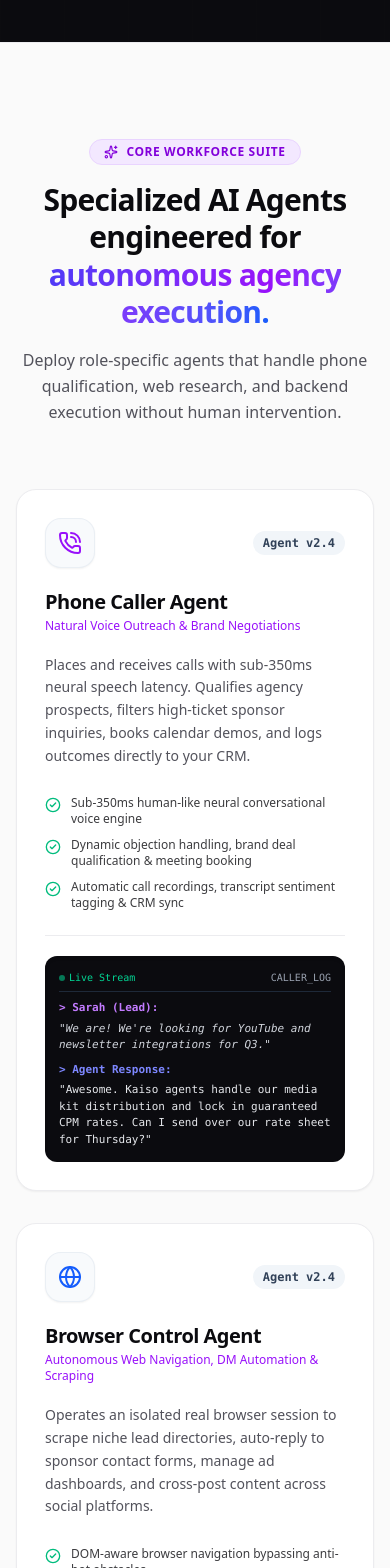
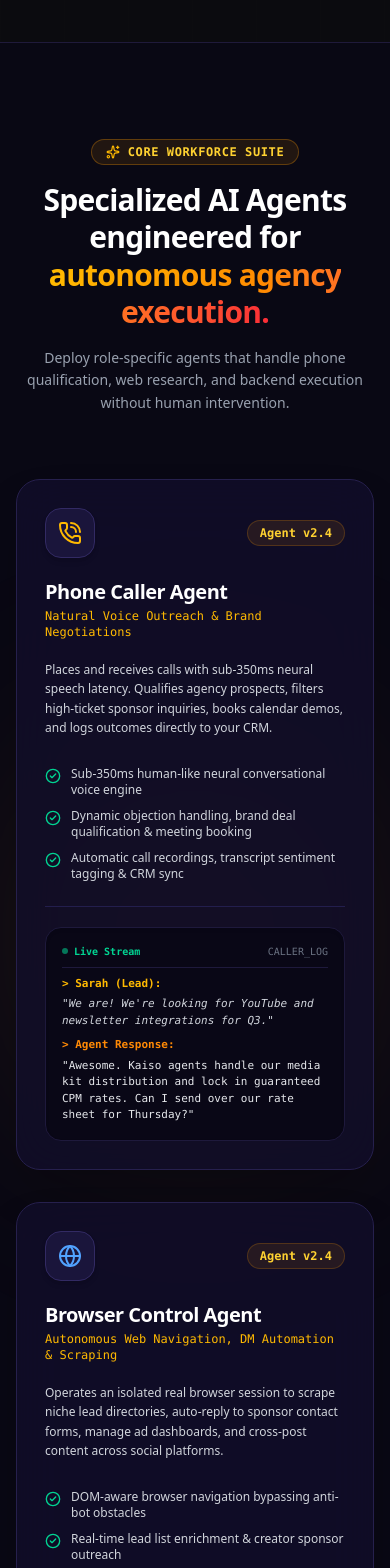
Before and after one commit to muhammad-hassaan-y2/Workforce_OS_Creators-Marketing, a Next.js app in the folder frontend/: page / in a window 390 px wide. Shown: the part 3380-4948 px from the top of the page. Built offline with nearby package versions, Linux system fonts and the light colour scheme; no server answers.

Commit message:
style: unify homepage sections with sleek minimalist Deep Obsidian Midnight Navy theme and Teleport Amber gradient accents

```diff
--- a/frontend/components/sections/CoreAgents.tsx
+++ b/frontend/components/sections/CoreAgents.tsx
@@ -1,45 +1,46 @@
 "use client";
 
-import { useState } from "react";
 import { motion } from "framer-motion";
 import { AGENTS, EXTENSIBLE_CARD } from "@/lib/constants";
 import { PhoneCall, Globe, Terminal, CheckCircle2, ArrowRight, Code2, Cpu, Sparkles } from "lucide-react";
 
 export default function CoreAgents() {
-  const [activePreview, setActivePreview] = useState<string>("caller");
-
   const getAgentIcon = (id: string) => {
     switch (id) {
       case "caller":
-        return <PhoneCall className="w-6 h-6 text-purple-600" />;
+        return <PhoneCall className="w-6 h-6 text-amber-400" />;
       case "browser":
-        return <Globe className="w-6 h-6 text-blue-600" />;
+        return <Globe className="w-6 h-6 text-blue-400" />;
       case "cli":
-        return <Terminal className="w-6 h-6 text-indigo-600" />;
+        return <Terminal className="w-6 h-6 text-emerald-400" />;
       default:
-        return <Cpu className="w-6 h-6 text-purple-600" />;
+        return <Cpu className="w-6 h-6 text-amber-400" />;
     }
   };
 
   return (
-    <section id="agents" className="py-24 md:py-32 bg-[#FAFAFA] border-t border-[#ECECEF]">
-      <div className="max-w-7xl mx-auto px-4 sm:px-6 lg:px-8">
+    <section id="agents" className="py-24 md:py-32 bg-[#090814] text-white border-t border-[#1F1A3A] relative overflow-hidden">
+
+      {/* Background Ambient Glow */}
+      <div className="absolute top-1/4 left-1/2 -translate-x-1/2 w-96 h-96 bg-amber-500/10 rounded-full blur-[120px] pointer-events-none" />
+
+      <div className="max-w-7xl mx-auto px-4 sm:px-6 lg:px-8 relative z-10">
 
         {/* Section Header */}
         <div className="text-center max-w-3xl mx-auto space-y-4 mb-16">
-          <div className="inline-flex items-center gap-2 px-3.5 py-1 rounded-full bg-purple-100 border border-purple-200 text-purple-700 text-xs font-semibold uppercase tracking-wider">
-            <Sparkles className="w-3.5 h-3.5" />
+          <div className="inline-flex items-center gap-2 px-3.5 py-1 rounded-full bg-amber-500/10 border border-amber-500/30 text-amber-300 text-xs font-mono font-bold uppercase tracking-wider">
+            <Sparkles className="w-3.5 h-3.5 text-amber-400" />
             CORE WORKFORCE SUITE
           </div>
 
-          <h2 className="text-3xl sm:text-5xl font-bold tracking-tight text-[#0B0B0F] leading-tight">
+          <h2 className="text-3xl sm:text-5xl font-extrabold tracking-tight text-white leading-tight">
             Specialized AI Agents engineered for <br className="hidden sm:inline" />
-            <span className="text-transparent bg-clip-text bg-gradient-to-r from-indigo-600 via-purple-600 to-blue-600">
+            <span className="text-transparent bg-clip-text bg-gradient-to-r from-amber-400 via-orange-400 to-red-500">
               autonomous agency execution.
             </span>
           </h2>
 
-          <p className="text-base sm:text-lg text-[#52525B] leading-relaxed">
+          <p className="text-sm sm:text-base text-gray-400 leading-relaxed max-w-2xl mx-auto">
             Deploy role-specific agents that handle phone qualification, web research, and backend execution without human intervention.
           </p>
         </div>
@@ -52,38 +53,38 @@ export default function CoreAgents() {
               initial={{ opacity: 0, y: 24 }}
               whileInView={{ opacity: 1, y: 0 }}
               viewport={{ once: true }}
-              transition={{ duration: 0.5, delay: idx * 0.1, ease: [0.22, 1, 0.36, 1] }}
-              className="bg-white rounded-[20px] border border-[#ECECEF] p-7 shadow-xs hover:shadow-xl hover:border-purple-300 transition-all duration-300 flex flex-col justify-between group"
+              transition={{ duration: 0.5, delay: idx * 0.1 }}
+              className="bg-[#120E2B]/80 backdrop-blur-xl rounded-3xl border border-[#26204D] p-7 shadow-2xl hover:border-amber-500/60 transition-all duration-300 flex flex-col justify-between group"
             >
               <div className="space-y-5">
                 {/* Agent Icon Header */}
                 <div className="flex items-center justify-between">
-                  <div className="p-3 rounded-2xl bg-slate-50 border border-slate-200/60 shadow-xs group-hover:scale-105 transition-transform">
+                  <div className="p-3 rounded-2xl bg-[#1A153B] border border-[#322A63] shadow-md group-hover:scale-105 transition-transform">
                     {getAgentIcon(agent.id)}
                   </div>
-                  <span className="text-xs font-mono font-semibold px-2.5 py-1 rounded-full bg-slate-100 text-slate-700">
+                  <span className="text-xs font-mono font-bold px-3 py-1 rounded-full bg-amber-500/10 text-amber-300 border border-amber-500/20">
                     Agent v2.4
                   </span>
                 </div>
 
                 <div>
-                  <h3 className="text-xl font-bold text-[#0B0B0F] tracking-tight">
+                  <h3 className="text-xl font-extrabold text-white tracking-tight group-hover:text-amber-400 transition-colors">
                     {agent.name}
                   </h3>
-                  <p className="text-xs font-medium text-purple-600 mt-0.5">
+                  <p className="text-xs font-medium text-amber-400 mt-0.5 font-mono">
                     {agent.tagline}
                   </p>
                 </div>
 
-                <p className="text-sm text-[#52525B] leading-relaxed">
+                <p className="text-xs text-gray-300 leading-relaxed">
                   {agent.description}
                 </p>
 
                 {/* 3 Capabilities bullets */}
                 <ul className="space-y-2.5 pt-2">
                   {agent.capabilities.map((cap, cIdx) => (
-                    <li key={cIdx} className="flex items-start gap-2.5 text-xs text-[#0B0B0F]/80">
-                      <CheckCircle2 className="w-4 h-4 text-emerald-500 shrink-0 mt-0.5" />
+                    <li key={cIdx} className="flex items-start gap-2.5 text-xs text-gray-300">
+                      <CheckCircle2 className="w-4 h-4 text-emerald-400 shrink-0 mt-0.5" />
                       <span>{cap}</span>
                     </li>
                   ))}
@@ -91,21 +92,21 @@ export default function CoreAgents() {
               </div>
 
               {/* Stylized Mini Interaction Preview Box */}
-              <div className="mt-6 pt-5 border-t border-[#ECECEF]">
-                <div className="rounded-xl bg-[#0B0B0F] p-3.5 text-white font-mono text-[11px] space-y-2 shadow-inner">
-                  <div className="flex items-center justify-between text-gray-400 border-b border-gray-800 pb-1.5 text-[10px]">
-                    <span className="text-emerald-400 flex items-center gap-1">
+              <div className="mt-6 pt-5 border-t border-[#231E4D]">
+                <div className="rounded-2xl bg-[#090716] border border-[#1E193C] p-4 font-mono text-[11px] space-y-2 shadow-inner">
+                  <div className="flex items-center justify-between border-b border-[#1E193C] pb-2 text-[10px]">
+                    <span className="text-emerald-400 font-bold flex items-center gap-1.5">
                       <span className="w-1.5 h-1.5 rounded-full bg-emerald-400 animate-pulse" />
                       Live Stream
                     </span>
-                    <span>{agent.id.toUpperCase()}_LOG</span>
+                    <span className="text-gray-500">{agent.id.toUpperCase()}_LOG</span>
                   </div>
 
                   {agent.previewType === "call" && agent.previewData.transcript && (
                     <div className="space-y-1 text-gray-300">
-                      <div className="text-purple-400 font-semibold">&gt; Sarah (Lead):</div>
+                      <div className="text-amber-400 font-semibold">&gt; Sarah (Lead):</div>
                       <div className="italic text-gray-300">"{agent.previewData.transcript[1]?.text}"</div>
-                      <div className="text-indigo-400 font-semibold pt-1">&gt; Agent Response:</div>
+                      <div className="text-orange-400 font-semibold pt-1">&gt; Agent Response:</div>
                       <div className="text-gray-200">"{agent.previewData.transcript[2]?.text}"</div>
                     </div>
                   )}
@@ -131,30 +132,30 @@ export default function CoreAgents() {
           ))}
         </div>
 
-        {/* 4th Distinct "And More / Extensible" Card */}
+        {/* Extensible Card */}
         <motion.div
           initial={{ opacity: 0, y: 24 }}
           whileInView={{ opacity: 1, y: 0 }}
           viewport={{ once: true }}
           transition={{ duration: 0.6, delay: 0.3 }}
-          className="mt-8 rounded-[20px] bg-gradient-to-r from-[#0B0B0F] via-[#141419] to-[#0B0B0F] p-8 text-white border border-purple-500/30 shadow-2xl flex flex-col md:flex-row items-center justify-between gap-6"
+          className="mt-8 rounded-3xl bg-gradient-to-r from-[#140F30] via-[#1A143D] to-[#140F30] p-8 text-white border border-amber-500/30 shadow-2xl flex flex-col md:flex-row items-center justify-between gap-6"
         >
           <div className="space-y-2 text-center md:text-left max-w-2xl">
-            <div className="inline-flex items-center gap-2 px-3 py-1 rounded-full bg-purple-500/20 text-purple-300 text-xs font-semibold">
-              <Code2 className="w-4 h-4" />
+            <div className="inline-flex items-center gap-2 px-3 py-1 rounded-full bg-amber-500/20 text-amber-300 text-xs font-mono font-bold">
+              <Code2 className="w-4 h-4 text-amber-400" />
               {EXTENSIBLE_CARD.badge}
             </div>
-            <h3 className="text-2xl font-bold tracking-tight text-white">
+            <h3 className="text-2xl font-extrabold tracking-tight text-white">
               {EXTENSIBLE_CARD.title}
             </h3>
-            <p className="text-sm text-gray-300 leading-relaxed">
+            <p className="text-xs sm:text-sm text-gray-300 leading-relaxed">
               {EXTENSIBLE_CARD.description}
             </p>
           </div>
 
-          <a href="#pricing" className="shrink-0">
-            <button className="px-6 py-3 rounded-full bg-white text-[#0B0B0F] font-semibold text-sm hover:bg-purple-100 transition-colors flex items-center gap-2 shadow-lg">
-              Explore Agent SDK
+          <a href="/dashboard" className="shrink-0">
+            <button className="px-6 py-3 rounded-2xl bg-gradient-to-r from-amber-500 to-red-500 text-black font-extrabold text-xs hover:brightness-110 transition-all flex items-center gap-2 shadow-lg">
+              <span>Explore Agent SDK</span>
               <ArrowRight className="w-4 h-4" />
             </button>
           </a>
--- a/frontend/components/sections/UseCases.tsx
+++ b/frontend/components/sections/UseCases.tsx
@@ -2,7 +2,7 @@
 
 import { useState } from "react";
 import { motion, AnimatePresence } from "framer-motion";
-import { Briefcase, TrendingUp, Megaphone, Sparkles, CheckCircle2, Video, Target } from "lucide-react";
+import { Briefcase, TrendingUp, Megaphone, CheckCircle2, Video, Target } from "lucide-react";
 
 export default function UseCases() {
   const [activeTab, setActiveTab] = useState<"creators" | "agency" | "sales" | "marketing">("creators");
@@ -93,24 +93,28 @@ export default function UseCases() {
   const current = useCasesData[activeTab];
 
   return (
-    <section id="use-cases" className="py-24 md:py-32 bg-[#FAFAFA] border-t border-[#ECECEF]">
-      <div className="max-w-7xl mx-auto px-4 sm:px-6 lg:px-8">
+    <section id="use-cases" className="py-24 md:py-32 bg-[#090814] text-white border-t border-[#1F1A3A] relative overflow-hidden">
+
+      {/* Background Ambient Glow */}
+      <div className="absolute top-1/3 left-1/4 w-80 h-80 bg-amber-500/10 rounded-full blur-[100px] pointer-events-none" />
+
+      <div className="max-w-7xl mx-auto px-4 sm:px-6 lg:px-8 relative z-10">
 
         {/* Header */}
         <div className="text-center max-w-3xl mx-auto space-y-4 mb-14">
-          <div className="inline-flex items-center gap-2 px-3.5 py-1 rounded-full bg-indigo-100 border border-indigo-200 text-indigo-700 text-xs font-semibold uppercase tracking-wider">
-            <Target className="w-3.5 h-3.5" />
+          <div className="inline-flex items-center gap-2 px-3.5 py-1 rounded-full bg-amber-500/10 border border-amber-500/30 text-amber-300 text-xs font-mono font-bold uppercase tracking-wider">
+            <Target className="w-3.5 h-3.5 text-amber-400" />
             WORKFLOW ADAPTABILITY
           </div>
 
-          <h2 className="text-3xl sm:text-5xl font-bold tracking-tight text-[#0B0B0F] leading-tight">
+          <h2 className="text-3xl sm:text-5xl font-extrabold tracking-tight text-white leading-tight">
             Tailored outcomes for Agencies, <br className="hidden sm:inline" />
-            <span className="text-transparent bg-clip-text bg-gradient-to-r from-indigo-600 via-purple-600 to-blue-600">
+            <span className="text-transparent bg-clip-text bg-gradient-to-r from-amber-400 via-orange-400 to-red-500">
               Creators & Growth Teams.
             </span>
           </h2>
 
-          <p className="text-base sm:text-lg text-[#52525B]">
+          <p className="text-sm sm:text-base text-gray-400 max-w-2xl mx-auto">
             Select your operating role to see how Millo transforms daily output.
           </p>
         </div>
@@ -124,13 +128,13 @@ export default function UseCases() {
               <button
                 key={tabKey}
                 onClick={() => setActiveTab(tabKey)}
-                className={`px-5 py-3 rounded-full text-sm font-semibold transition-all duration-200 flex items-center gap-2 ${
+                className={`px-5 py-2.5 rounded-full text-xs font-extrabold transition-all duration-200 flex items-center gap-2 ${
                   isActive
-                    ? "bg-[#0B0B0F] text-white shadow-lg shadow-black/10 scale-105"
-                    : "bg-white text-[#52525B] border border-[#ECECEF] hover:border-purple-300"
+                    ? "bg-gradient-to-r from-amber-500 to-red-500 text-black shadow-lg shadow-amber-500/20 scale-105"
+                    : "bg-[#14102E] text-gray-400 border border-[#2D2654] hover:border-amber-500/50 hover:text-white"
                 }`}
               >
-                <tabObj.icon className={`w-4 h-4 ${isActive ? "text-purple-400" : "text-gray-500"}`} />
+                <tabObj.icon className={`w-4 h-4 ${isActive ? "text-black" : "text-amber-400"}`} />
                 <span>{tabObj.title.split("For ")[1].split(" &")[0]}</span>
               </button>
             );
@@ -148,63 +152,63 @@ export default function UseCases() {
             className="grid grid-cols-1 lg:grid-cols-12 gap-8 items-center"
           >
             {/* Left Card: Value Narrative */}
-            <div className="lg:col-span-6 bg-white rounded-[24px] border border-[#ECECEF] p-8 md:p-10 shadow-xs space-y-6">
-              <div className="inline-flex items-center gap-2 px-3 py-1 rounded-full bg-purple-100 border border-purple-200 text-purple-700 text-xs font-semibold">
+            <div className="lg:col-span-6 bg-[#120E2B]/80 backdrop-blur-xl rounded-3xl border border-[#26204D] p-8 md:p-10 shadow-2xl space-y-6">
+              <div className="inline-flex items-center gap-2 px-3 py-1 rounded-full bg-amber-500/10 border border-amber-500/30 text-amber-300 text-xs font-mono font-bold">
                 {current.badge}
               </div>
 
-              <h3 className="text-2xl sm:text-3xl font-bold text-[#0B0B0F] tracking-tight">
+              <h3 className="text-2xl sm:text-3xl font-extrabold text-white tracking-tight">
                 {current.title}
               </h3>
 
-              <p className="text-base text-[#52525B] leading-relaxed">
+              <p className="text-xs sm:text-sm text-gray-300 leading-relaxed">
                 {current.description}
               </p>
 
               <div className="space-y-3 pt-2">
                 {current.bullets.map((b, bIdx) => (
-                  <div key={bIdx} className="flex items-start gap-3 text-sm text-[#0B0B0F] font-medium">
-                    <CheckCircle2 className="w-5 h-5 text-emerald-500 shrink-0 mt-0.5" />
+                  <div key={bIdx} className="flex items-start gap-3 text-xs sm:text-sm text-gray-200 font-medium">
+                    <CheckCircle2 className="w-5 h-5 text-emerald-400 shrink-0 mt-0.5" />
                     <span>{b}</span>
                   </div>
                 ))}
               </div>
 
               {/* Big Stat Highlight inside Tab */}
-              <div className="pt-6 border-t border-[#ECECEF] flex items-center gap-4">
-                <div className="text-4xl font-bold text-transparent bg-clip-text bg-gradient-to-r from-indigo-600 to-purple-600">
+              <div className="pt-6 border-t border-[#231E4D] flex items-center gap-4">
+                <div className="text-4xl font-extrabold text-transparent bg-clip-text bg-gradient-to-r from-amber-400 to-red-500 font-mono">
                   {current.stat}
                 </div>
-                <div className="text-xs text-[#52525B] font-medium max-w-[180px]">
+                <div className="text-xs text-gray-400 font-medium max-w-[180px]">
                   {current.statLabel}
                 </div>
               </div>
             </div>
 
             {/* Right Card: Interactive Visual Preview */}
-            <div className="lg:col-span-6 bg-[#0B0B0F] rounded-[24px] p-6 md:p-8 text-white border border-[#22222E] shadow-2xl space-y-5">
-              <div className="flex items-center justify-between border-b border-gray-800 pb-3">
+            <div className="lg:col-span-6 bg-[#090716] rounded-3xl p-6 md:p-8 text-white border border-[#231E4D] shadow-2xl space-y-5">
+              <div className="flex items-center justify-between border-b border-[#1E193C] pb-3">
                 <div className="text-xs font-mono text-gray-400">{current.visualTitle}</div>
-                <span className="px-2 py-0.5 rounded-full bg-emerald-500/10 text-emerald-400 text-[10px] font-mono border border-emerald-500/20">
+                <span className="px-2.5 py-0.5 rounded-full bg-emerald-500/10 text-emerald-400 text-[10px] font-mono border border-emerald-500/20 font-bold">
                   LIVE STREAM
                 </span>
               </div>
 
               <div className="space-y-3">
                 {current.visualDetails.map((item, idx) => (
-                  <div key={idx} className="p-4 rounded-xl bg-[#141419] border border-[#22222E] flex items-center justify-between">
+                  <div key={idx} className="p-4 rounded-2xl bg-[#14102E] border border-[#2D2654] flex items-center justify-between">
                     <div>
-                      <div className="text-sm font-semibold text-white">{item.client}</div>
-                      <div className="text-xs text-purple-400 font-mono mt-0.5">{item.status}</div>
+                      <div className="text-xs sm:text-sm font-bold text-white">{item.client}</div>
+                      <div className="text-xs text-amber-400 font-mono mt-0.5">{item.status}</div>
                     </div>
-                    <div className="text-xs font-mono text-emerald-400 bg-emerald-500/10 px-2.5 py-1 rounded-md">
+                    <div className="text-xs font-mono text-emerald-400 bg-emerald-500/10 border border-emerald-500/30 px-2.5 py-1 rounded-lg">
                       {item.metrics}
                     </div>
                   </div>
                 ))}
               </div>
 
-              <div className="pt-2 text-xs text-gray-400 text-center font-mono">
+              <div className="pt-2 text-[11px] text-gray-500 text-center font-mono">
                 Automated multi-agent execution thread #8921
               </div>
             </div>
```
Also changed, not shown: frontend/components/sections/OrchestrationShowcase.tsx (+38 -37 lines).
